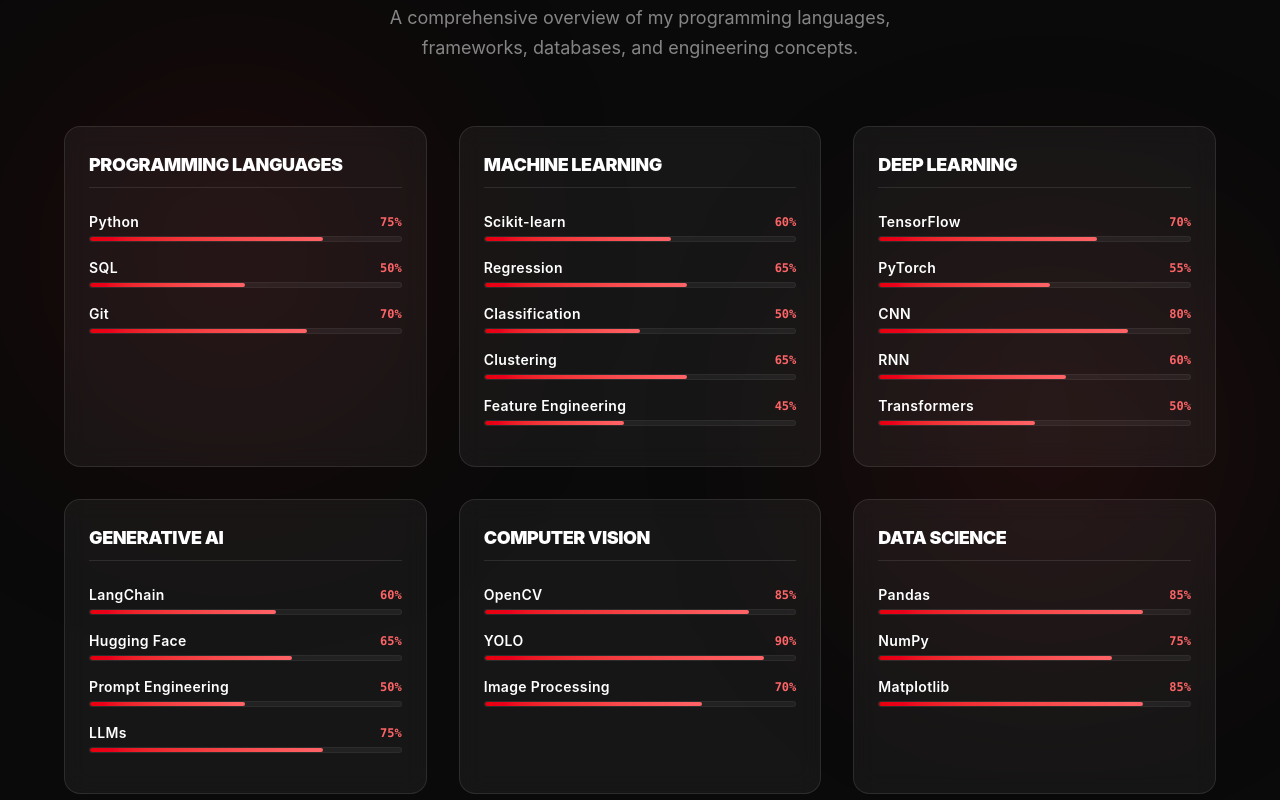
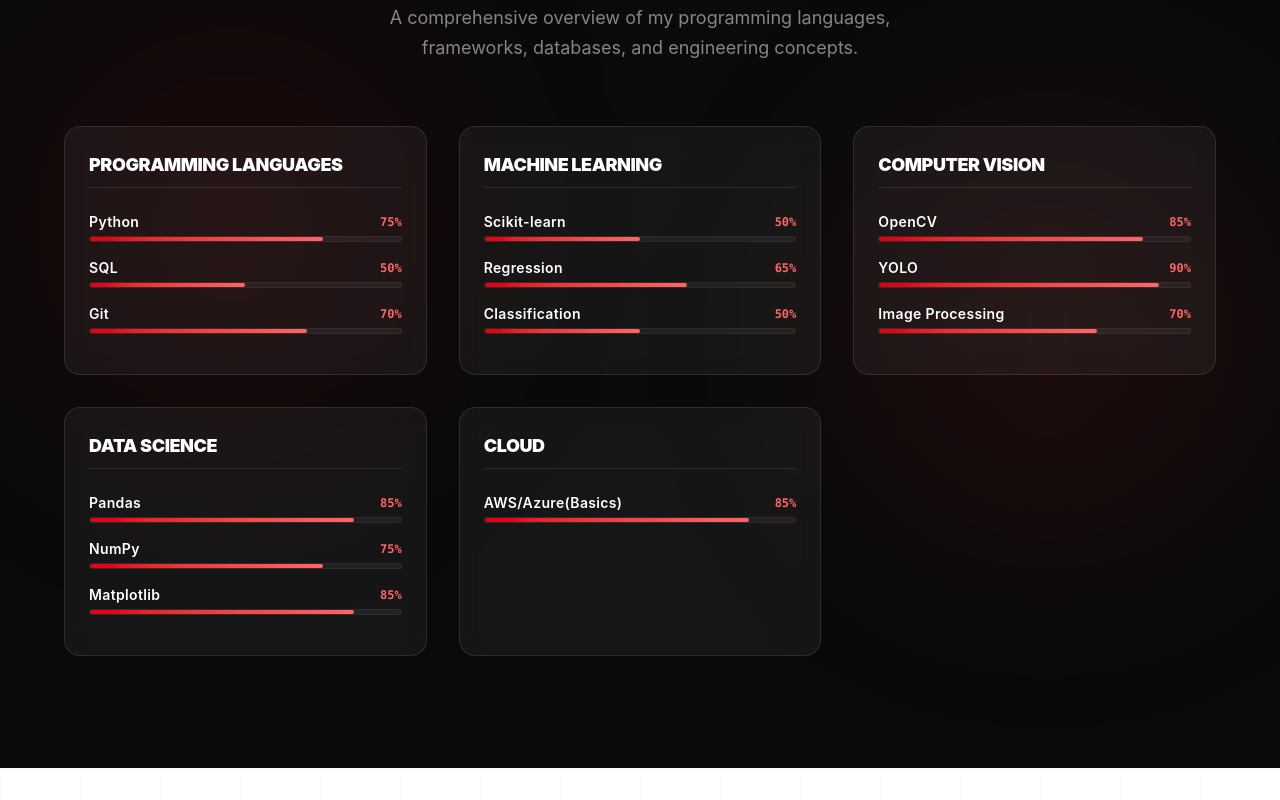
Before and after one commit to pranishka12/Portfolio-main, a React (Vite) app: page / in a window 1280 px wide. Shown: the part 1620-2420 px from the top of the page. Built offline with nearby package versions, Linux system fonts and the light colour scheme; no server answers.

Commit message:
Update portfolioData.js

```diff
--- a/src/data/portfolioData.js
+++ b/src/data/portfolioData.js
@@ -111,33 +111,12 @@
     {
       title: "Machine Learning",
       skills: [
-        { name: "Scikit-learn", level: 60 },
+        { name: "Scikit-learn", level: 50 },
         { name: "Regression", level: 65 },
-        { name: "Classification", level: 50 },
-        { name: "Clustering", level: 65 },
-        { name: "Feature Engineering", level: 45 }
+        { name: "Classification", level: 50 }
       ]
     },
-    {
-      title: "Deep Learning",
-      skills: [
-        { name: "TensorFlow", level: 70 },
-        { name: "PyTorch", level: 55 },
-        { name: "CNN", level: 80 },
-        { name: "RNN", level: 60 },
-        { name: "Transformers", level: 50},
 
-      ]
-    },
-    {
-      title: "Generative AI",
-      skills: [
-        { name: "LangChain", level: 60 },
-        { name: "Hugging Face", level: 65 },
-        { name: "Prompt Engineering", level: 50 },
-        { name: "LLMs", level: 75 }
-      ]
-    },
     {
       title: "Computer Vision",
       skills: [
@@ -152,6 +131,12 @@
         { name: "Pandas", level: 85 },
         { name: "NumPy", level: 75},
         { name: "Matplotlib", level: 85 }
+      ]
+    },
+    {
+      title: "Cloud",
+      skills: [
+        { name: "AWS/Azure(Basics)", level: 85 },
       ]
     },
   ]
```
